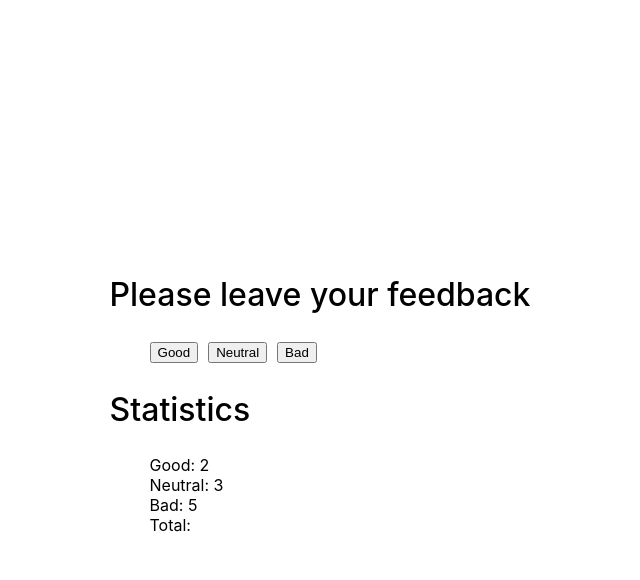
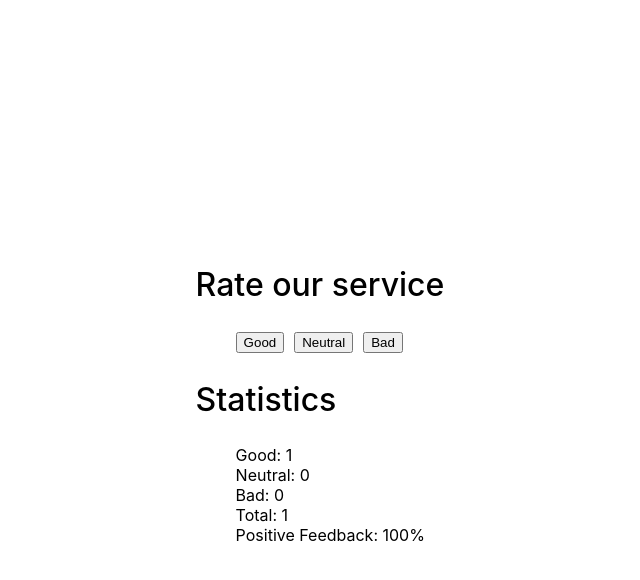
Before and after one commit to dev0652/goit-react-hw-04-feedback, a React (Create React App) app: page / in a window 1280 px wide. Both pictures are taken after a click on the button "Good". Shown: the top 580 px of the page, without its empty margins (320-960 px from the left). Built offline with nearby package versions, Linux system fonts and the light colour scheme.

Commit message:
task 1 tmp

```diff
--- a/src/components/Feedback/Feedback.jsx
+++ b/src/components/Feedback/Feedback.jsx
@@ -11,39 +11,65 @@ import {
 
 class Feedback extends Component {
   state = {
-    good: 2,
-    neutral: 3,
-    bad: 5,
+    good: 0,
+    neutral: 0,
+    bad: 0,
   };
 
   countTotalFeedback = () => {
     return Object.values(this.state).reduce((prev, value) => prev + value, 0);
   };
 
-  countPositiveFeedbackPercentage = () => {};
+  countPositiveFeedbackPercentage = () => {
+    // good / total * 100%
+    return `${Math.round(
+      (this.state.good / this.countTotalFeedback()) * 100
+    )}%`;
+  };
+
+  updateFeedback = key => {
+    this.setState(prevState => ({
+      [key]: prevState[key] + 1,
+    }));
+  };
 
   render() {
+    const {
+      state,
+      updateFeedback,
+      countTotalFeedback,
+      countPositiveFeedbackPercentage,
+    } = this;
+
     return (
       <Wrapper>
-        <Heading>Please leave your feedback</Heading>
+        <Heading>Rate our service</Heading>
         <ButtonList>
-          {Object.keys(this.state).map(key => (
+          {Object.keys(state).map(key => (
             <ButtonItem key={key}>
-              <Button>{key}</Button>
+              <Button onClick={() => updateFeedback(key)}>{key}</Button>
             </ButtonItem>
           ))}
         </ButtonList>
 
+        {Object.values(state).some(el => el !== 0) && (
+          <>
             <Heading>Statistics</Heading>
             <StatList>
-          {Object.entries(this.state).map(([key, value]) => (
+              {Object.entries(state).map(([key, value]) => (
                 <StatItem key={key}>
                   {key}: {value}
                 </StatItem>
               ))}
 
-          <StatItem key="total">Total: {this.countTotalFeedback}</StatItem>
+              <StatItem key="total">Total: {countTotalFeedback()}</StatItem>
+
+              <StatItem key="percentage">
+                Positive feedback: {countPositiveFeedbackPercentage()}
+              </StatItem>
             </StatList>
+          </>
+        )}
       </Wrapper>
     );
   }
```
Lines whose indentation alone changed are shown as unchanged.
